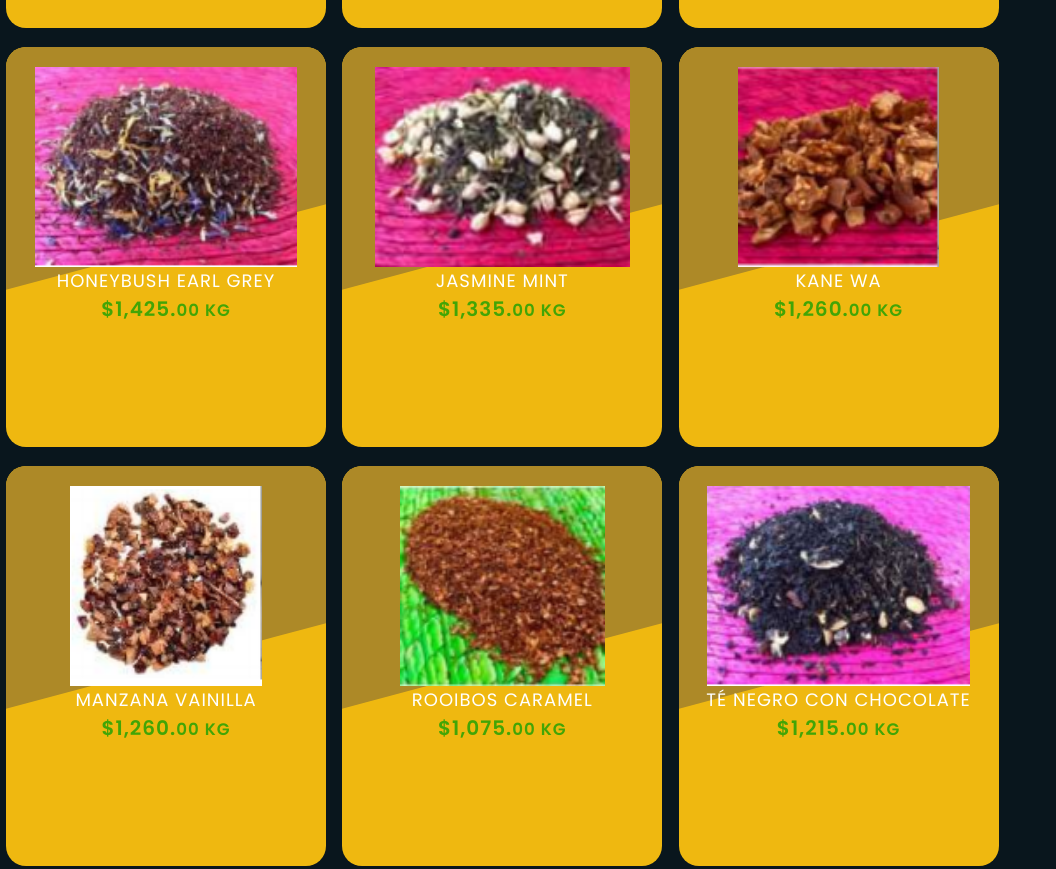
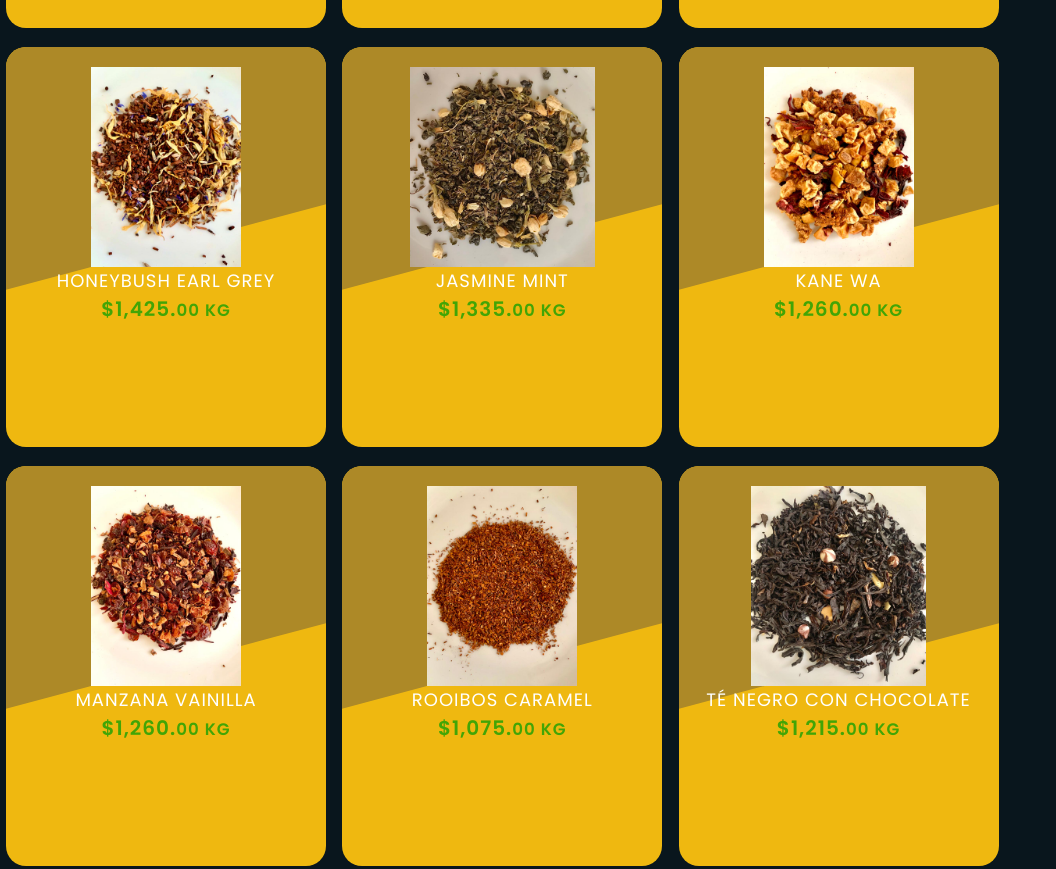
Before and after one commit to hamdelg11/palermoste, a plain HTML site: page catalogo.html in a window 1280 px wide. Shown: the part 888-1757 px from the top of the page, without its empty margins (0-1056 px from the left). Drawn offline with Linux system fonts and the light colour scheme.

Commit message:
Update catalogo.html

```diff
--- a/catalogo.html
+++ b/catalogo.html
@@ -107,7 +107,7 @@
 
     <div class="card">
         <div class="imgBox">
-            <img src="img2/Gun Powder3.png">
+            <img src="IMAGES/Gun Powder menta.jpeg">
         </div>
         <div class="contentBox">
             <h3>Gun Powder</h3>
@@ -119,7 +119,7 @@
 
     <div class="card">
         <div class="imgBox">
-            <img src="img2/honeybush earl grey3.png">
+            <img src="IMAGES/honeybush earl grey.jpeg">
         </div>
         <div class="contentBox">
             <h3>Honeybush earl grey</h3>
@@ -133,7 +133,7 @@
 
     <div class="card">
         <div class="imgBox">
-            <img src="img2/jasmine mint3.png">
+            <img src="IMAGES/jasmine mint.jpeg">
         </div>
         <div class="contentBox">
             <h3>jasmine mint</h3>
@@ -146,7 +146,7 @@
 
     <div class="card">
         <div class="imgBox">
-            <img src="img2/kane-wa3.png">
+            <img src="IMAGES/kane-wa.jpeg">
         </div>
         <div class="contentBox">
             <h3>Kane wa</h3>
@@ -159,7 +159,7 @@
 
     <div class="card">
         <div class="imgBox">
-            <img src="img2/manzana-vainilla3.png">
+            <img src="IMAGES/manzana-vainilla.jpeg">
         </div>
         <div class="contentBox">
             <h3>Manzana vainilla</h3>
@@ -172,7 +172,7 @@
 
       <div class="card">
           <div class="imgBox">
-              <img src="img2/rooibos caramel3.png">
+              <img src="IMAGES/rooibos caramel.jpeg">
           </div>
           <div class="contentBox">
               <h3>Rooibos caramel</h3>
@@ -185,7 +185,7 @@
 
         <div class="card">
             <div class="imgBox">
-                <img src="img2/te negro con chocolate3.png">
+                <img src="IMAGES/te negro con chocolate.jpeg">
             </div>
             <div class="contentBox">
                 <h3>Té negro con chocolate</h3>
@@ -198,7 +198,7 @@
 
           <div class="card">
               <div class="imgBox">
-                  <img src="img2/te verde3.png">
+                  <img src="IMAGES/te verde.jpeg">
               </div>
               <div class="contentBox">
                   <h3>Té verde.</h3>
```
